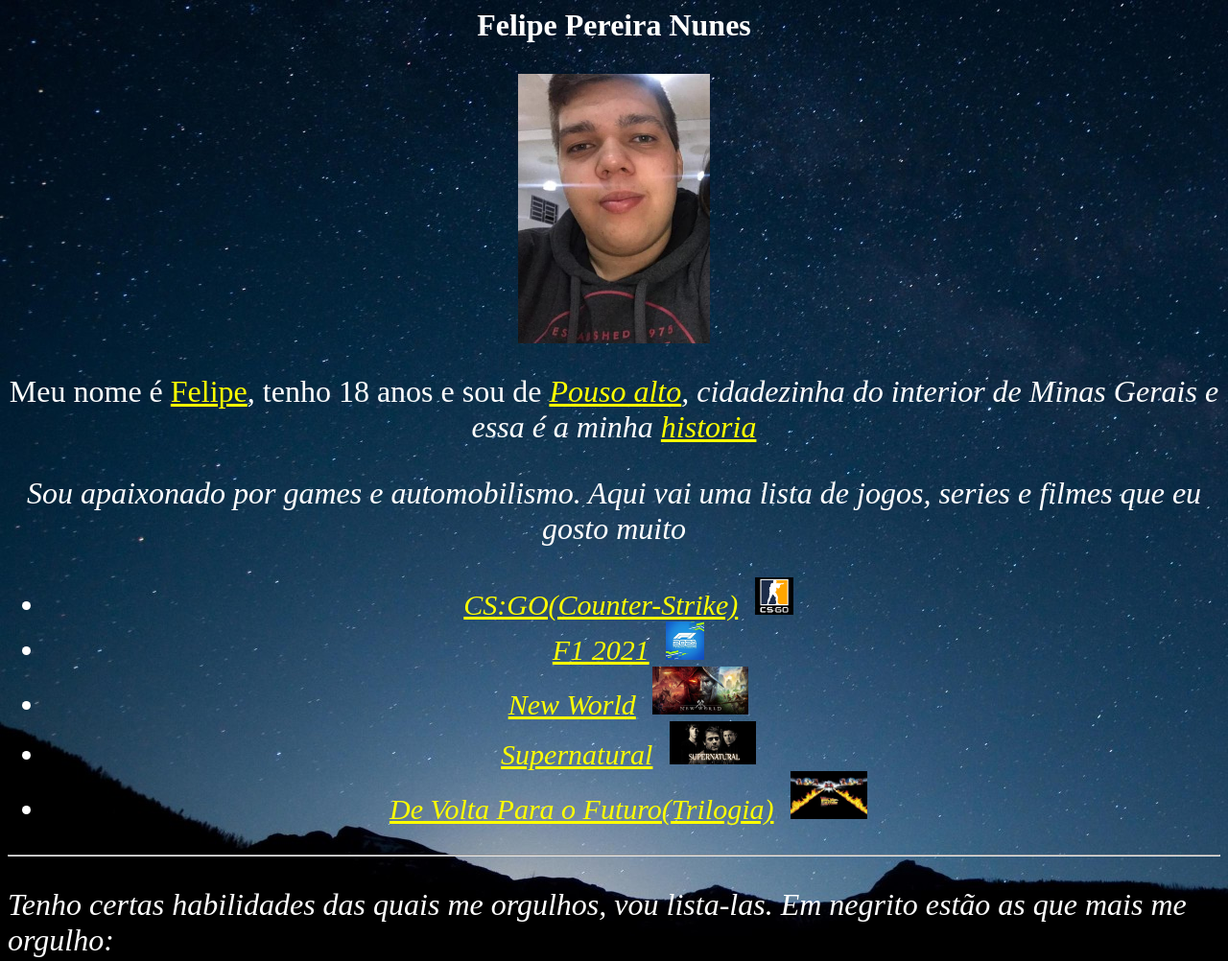
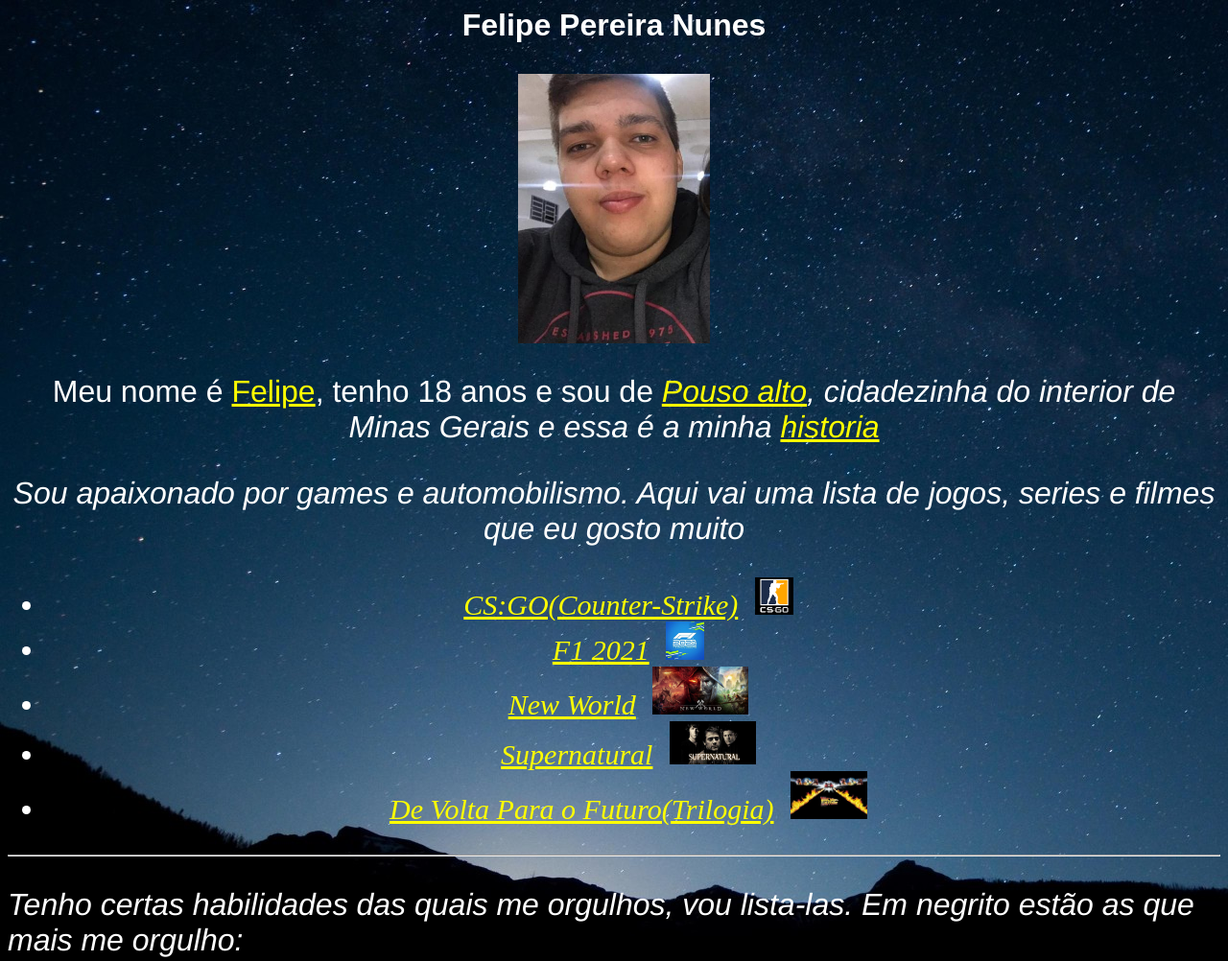
Before and after one commit to NelipeFunes/Trybe_exercicios, a plain HTML site: page Portifolio_WEB/index.html in a window 1280 px wide. Shown: the top 1002 px of the page at 96% size. Drawn offline with Linux system fonts and the light colour scheme.

Commit message:
Atualizadas as fontes

```diff
--- a/Portifolio_WEB/index.html
+++ b/Portifolio_WEB/index.html
@@ -11,10 +11,12 @@ a {
 #nome{
     font-size: xx-large;
     color: white;
+font-family: Arial, Times, serif;
 }
 p{
 font-size: xx-large;
 color: white;
+font-family: 'Franklin Gothic Medium', 'Arial Narrow', Arial, sans-serif;
 }
 .Listas{
     color: white;
@@ -25,6 +27,7 @@ color: white;
     color: white;
     font-size: 50px;
 }
+
 </style>
 
 </head>
```
